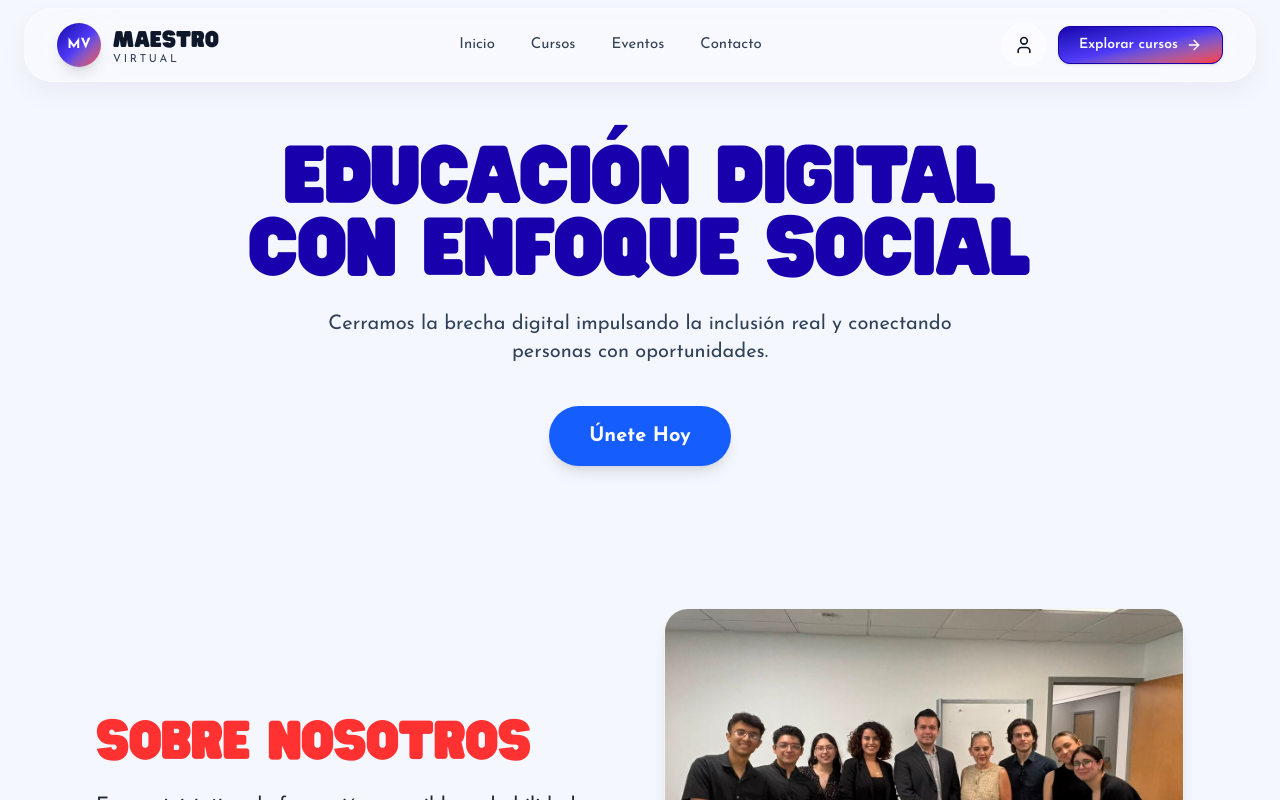
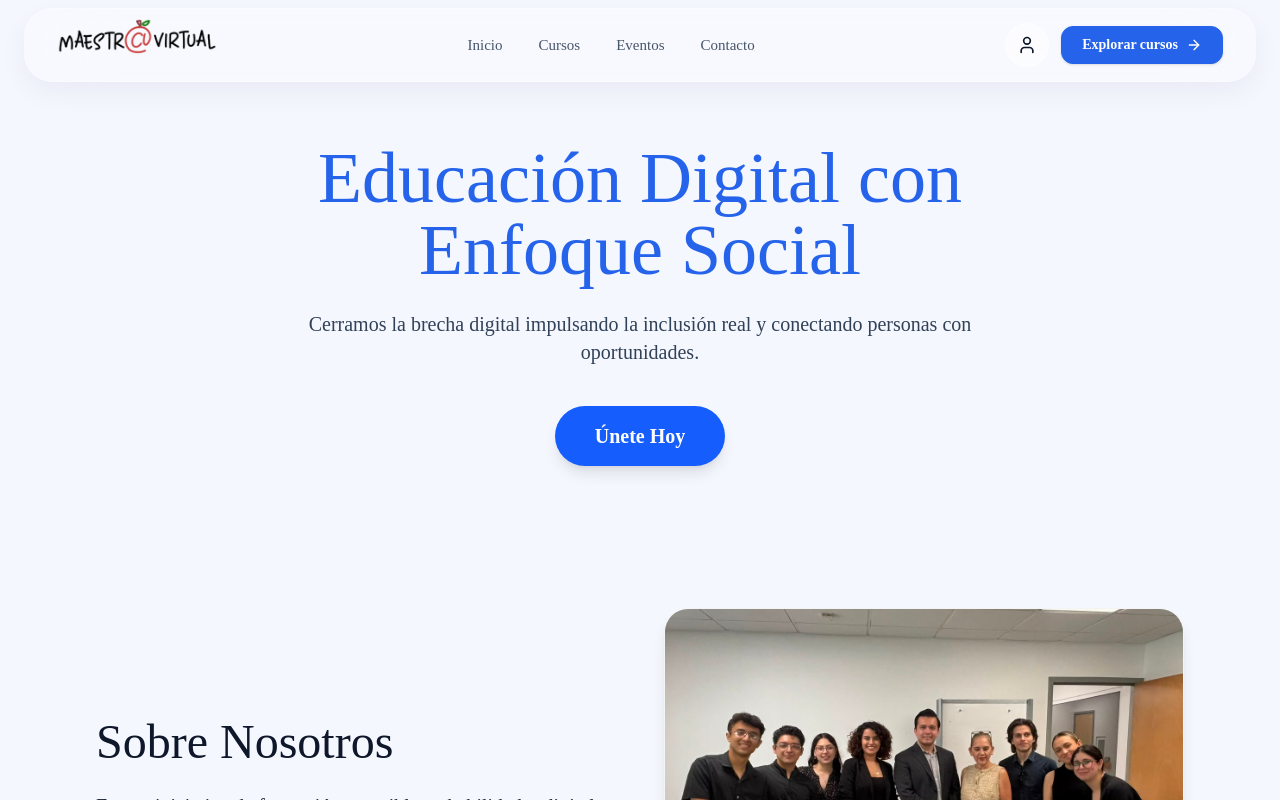
Before and after one commit to Brandonschool349/Maestro-virtual-muck-up, a Next.js app: page / in a window 1280 px wide. Shown: the top 800 px of the page. Built offline with nearby package versions, Linux system fonts and the light colour scheme.

Commit message:
Neutralized the colors waiting for a new branding of maestro virtual, added the current logo, etc

```diff
--- a/src/app/globals.css
+++ b/src/app/globals.css
@@ -1,13 +1,6 @@
-@import url('https://fonts.googleapis.com/css2?family=Josefin+Sans:wght@300;400;600;700&display=swap');
+
 @import "tailwindcss";
 
-@font-face {
-  font-family: "Hit and Run";
-  src: url("/fonts/HitandRun-Regular.ttf") format("truetype");
-  font-weight: 400;
-  font-style: normal;
-  font-display: swap;
-}
 
 
 :root {
@@ -16,24 +9,24 @@
 }
 
 @theme inline {
-  --color-primary: #1800AD;
-  --color-brand-red: #FF3131;
-  --color-brand-yellow: #FFB000;
-  --color-brand-green: #00BF63;
 
-  --color-background: #F5F7FF;
-  --color-surface: #FFFFFF;
+  --color-primary:#2563EA;
+  --color-brand-green:#10B982;
 
-  --color-text-primary: #0F172A;
-  --color-text-secondary: #334155;
+  --color-background:#F8F9FB;
+  --color-surface:#FFFFFF;
 
-  --color-border: #E2E8F0;
+  --color-text-primary:#0F172A;
+  --color-text-secondary:#475569;
 
-  --font-heading: "Hit and Run", sans-serif;
-  --font-body: "Josefin Sans", sans-serif;
-  --font-sans: "Josefin Sans", sans-serif;
+  --color-border:#E1E8F0;
+
+
+  --font-heading:"Times New Roman", serif;
+  --font-body:"Times New Roman", serif;
+  --font-sans:"Times New Roman", serif;
+
 }
-
 
 body {
   background: var(--background);
--- a/src/components/layout/Footer.tsx
+++ b/src/components/layout/Footer.tsx
@@ -4,6 +4,7 @@ import {
   Mail,
   ChevronRight,
 } from "lucide-react";
+import Image from "next/image";
 
 import {
   FaFacebookF,
@@ -122,65 +123,27 @@ export default function Footer() {
         >
           {/* Brand */}
 
-          <div className="space-y-8">
+          <div className="space-y-3">
             <Link
             href="/"
             className="
             inline-flex
             items-center
-              gap-4
             "
           >
-              <div
+            <Image
+              src="/images/logo/maestrovirtual.webp"
+              alt="Maestro Virtual"
+              width={280}
+              height={60}
+              priority
               className="
-                flex
-                h-14
-                w-14
-
-                items-center
-                justify-center
-
-                rounded-2xl
-
-                bg-gradient-to-br
-                from-primary
-                via-indigo-600
-                to-brand-red
-
-                text-lg
-                font-bold
-                text-white
-
-                shadow-xl
+              object-contain
+              transition-transform
+              duration-300
+              hover:scale-105
               "
-              >
-                MV
-              </div>
-
-              <div>
-                <h2
-                  className="
-                  font-heading
-                  text-3xl
-                  text-text-primary
-                  "
-                >
-                  Maestro
-                </h2>
-
-                <p
-                  className="
-                  text-xs
-                  uppercase
-
-                  tracking-[0.28em]
-
-                  text-text-secondary
-                  "
-                >
-                  Virtual
-                </p>
-              </div>
+            />
           </Link>
 
             <p
--- a/src/components/layout/Navbar.tsx
+++ b/src/components/layout/Navbar.tsx
@@ -4,7 +4,7 @@ import { useEffect, useState } from "react";
 import { ArrowRight, Menu, User } from "lucide-react";
 import Link from "next/link";
 import clsx from "clsx";
-
+import Image from "next/image";
 import Button from "@/components/ui/Button";
 import Container from "@/components/ui/Container";
 
@@ -99,64 +99,21 @@ export default function Navbar() {
       group
       flex
       items-center
-          gap-3
       "
     >
-          <div
-            className={clsx(
-              `
-              flex
-              items-center
-              justify-center
-
-              rounded-full
-
-              bg-gradient-to-br
-              from-primary
-              via-indigo-600
-              to-brand-red
-
-              text-sm
-              font-bold
-              text-white
-
-              shadow-lg
-
-              transition-all
-              duration-500
-
+      <Image
+        src="/images/logo/maestrovirtual.webp"
+        alt="Maestro Virtual"
+        width={160}
+        height={50}
+        priority
+        className="
+        object-contain
+        transition-transform
+        duration-300
         group-hover:scale-105
-              group-hover:rotate-6
-              `,
-              scrolled ? "h-10 w-10" : "h-11 w-11"
-            )}
-          >
-            MV
-          </div>
-
-          <div className="leading-none">
-            <p
-              className="
-              font-heading
-              text-xl
-              tracking-wide
-              text-text-primary
         "
-            >
-              Maestro
-            </p>
-
-            <p
-              className="
-              text-[11px]
-              uppercase
-              tracking-[0.25em]
-              text-text-secondary
-              "
-            >
-              Virtual
-            </p>
-          </div>
+      />
     </Link>
 
         {/* Links */}
@@ -351,10 +308,7 @@ export default function Navbar() {
               size="sm"
               className={clsx(
                 `
-                bg-gradient-to-br
-                from-primary
-                via-indigo-600
-                to-brand-red
+                bg-primary
                 group
 
                 hidden
--- a/src/sections/home/Impact.tsx
+++ b/src/sections/home/Impact.tsx
@@ -2,10 +2,7 @@ import React from 'react';
 
 export const Impact: React.FC = () => {
   return (
-    <section className="w-full bg-gradient-to-br
-from-primary
-via-indigo-600
-to-brand-red py-20 px-4 md:px-8">
+    <section className="w-full bg-primary py-20 px-4 md:px-8">
       <div className="max-w-4xl mx-auto text-center flex flex-col items-center gap-8">
         <h2 className="font-heading text-3xl md:text-4xl text-white/90">
           Nuestro Impacto
--- a/src/styles/theme.ts
+++ b/src/styles/theme.ts
@@ -1,23 +1,21 @@
 export const theme = {
   colors: {
     brand: {
-      primary: '#1800AD',
-      red: '#FF3131',
-      yellow: '#FFB000',
-      green: '#00BF63',
+      primary: '#2563EA',
+      green: '#10B982',
     },
     background: {
-      canvas: '#F5F7FF',
+      canvas: '#F8F9FB',
       base: '#FFFFFF',
-      elevated: '#F8FAFC',
-      muted: '#EEF2FF',
+      elevated: '#F6F6FE',
+      muted: '#E1E8F0',
       overlay: 'rgba(15, 23, 42, 0.06)',
     },
     surface: {
       primary: '#FFFFFF',
-      secondary: '#F8FAFC',
-      tertiary: '#EEF2F7',
-      accent: '#F4F7FF',
+      secondary: '#F8F9FB',
+      tertiary: '#E1E8F0',
+      accent: '#F6F6FE',
     },
     text: {
       primary: '#0F172A',
@@ -30,19 +28,19 @@ export const theme = {
       subtle: '#E2E8F0',
       strong: '#CBD5E1',
       accent: '#C7D2FE',
-      focus: '#1800AD',
+      focus: '#2563EA',
     },
     state: {
-      success: '#00BF63',
-      warning: '#FFB000',
-      error: '#FF3131',
-      info: '#1800AD',
-    },
+    success:'#10B982',
+    warning:'#F59E0B',
+    error:'#EF4444',
+    info:'#2563EA',
+    }
   },
   typography: {
     fontFamily: {
-      heading: '"Hit and Run", sans-serif',
-      body: '"Josefin Sans", sans-serif',
+      heading: '"Times New Roman", serif',
+      body: '"Times New Roman", serif',
     },
     fontSize: {
       xs: '0.75rem',
```
Also changed, not shown: public/images/logo/maestrovirtual.webp (added). Lines whose indentation alone changed are shown as unchanged.
